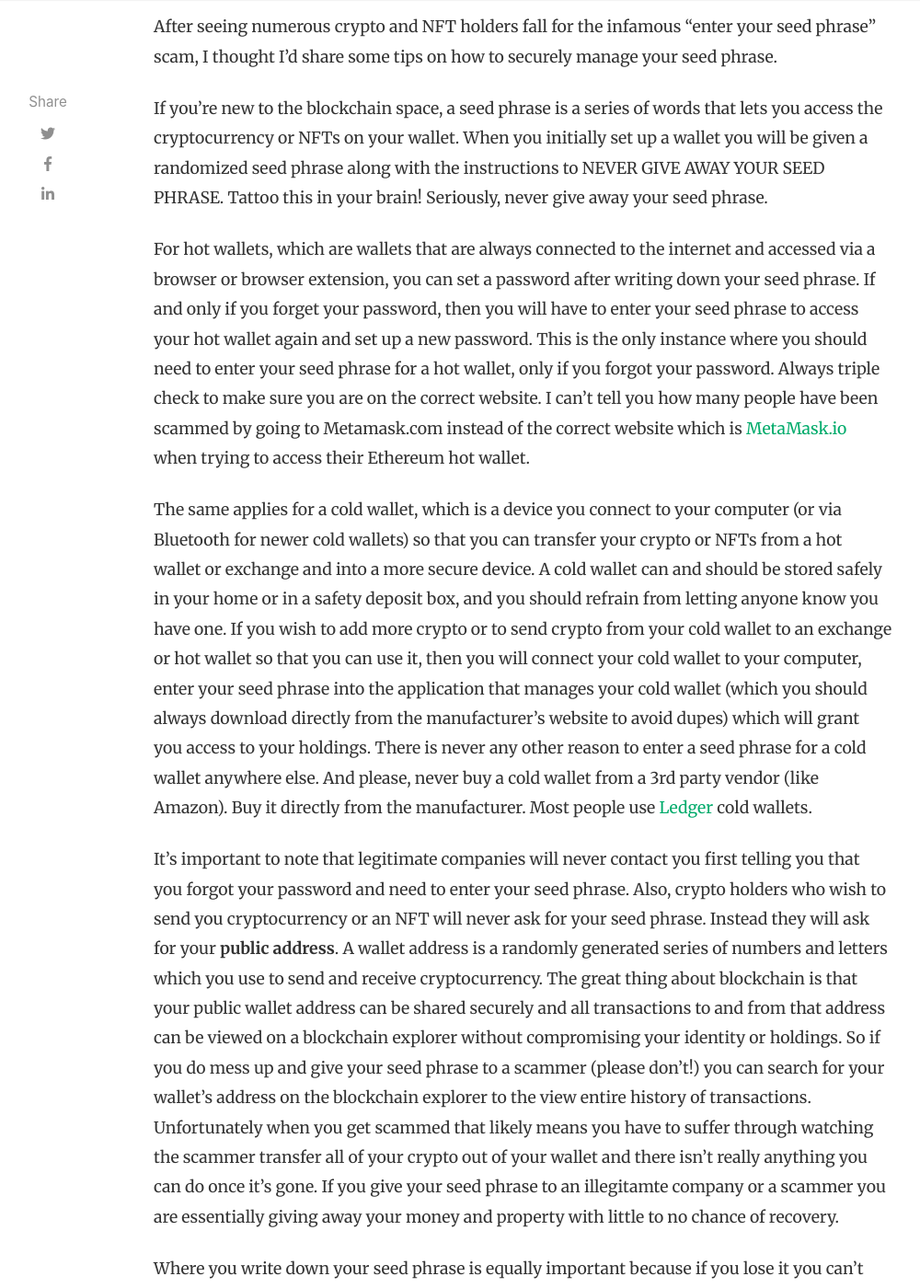
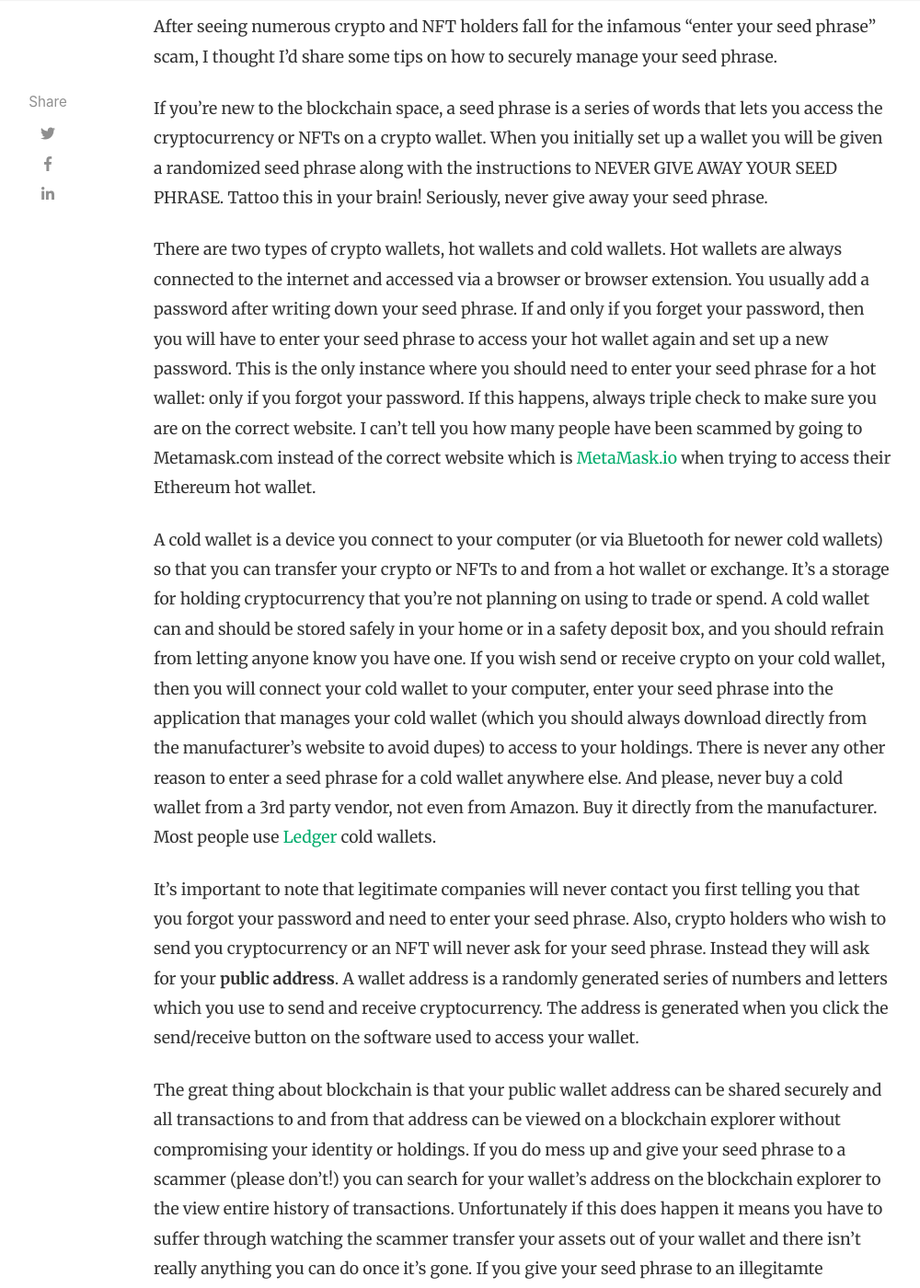
Before and after one commit to dinahjohnson/dinahjohnson.github.io, a Jekyll site: the page built from _posts/2021-08-19-seed-phrases.md, in a window 1280 px wide and 1400 px high, scrolled down 1182 px. Shown: the whole window at 92% size, without its empty margins (118-1118 px from the left). Built offline with Jekyll 4.4.1, drawn with Linux system fonts in a browser that asks for light colours; nearby versions of some CDN libraries; comment, search, counter and statistics services are not loaded; some of the changed text lies outside the part shown.

Commit message:
updated site title and edited blog post

```diff
--- a/_config.yml
+++ b/_config.yml
@@ -1,6 +1,6 @@
 # Site
-name: "Cyber Girl Dinah"
-title: "Cyber Girl Dinah"
+name: "Proof of Work"
+title: "Proof of Work"
 description: "Nothing is so firmly believed as that which is least known."
 baseurl: ""
 include: ["_pages"]
@@ -13,7 +13,7 @@ authors:
     display_name: Dinah Johnson
     gravatar: e56154546cf4be74e393c62d1ae9f9d4
     email: cybergirldinah@gmail.com
-    web: cybergirldinah.com
+    web: https://github.com/cybergirldinah
     twitter: https://twitter.com/cybergirldinah
 
 # Plugins
--- a/_posts/2021-08-19-seed-phrases.md
+++ b/_posts/2021-08-19-seed-phrases.md
@@ -5,7 +5,7 @@ author: dinah
 categories: [ Blockchain, Information Security]
 tags: [cryptocurrency, NFT]
 image: assets/images/wallet.jpg
-description: "Tips on what to do and what not to do with your seed phrase."
+description: "Tips on how to manage your crypto wallet seed phrase."
 featured: true
 hidden: false
 
@@ -14,19 +14,24 @@ hidden: false
 
 After seeing numerous crypto and NFT holders fall for the infamous "enter your seed phrase" scam, I thought I'd share some tips on how to securely manage your seed phrase.
 
-If you're new to the blockchain space, a seed phrase is a series of words that lets you access the cryptocurrency or NFTs on your wallet. When you initially set up a wallet you will be given a randomized seed phrase along with the instructions to NEVER GIVE AWAY YOUR SEED PHRASE. Tattoo this in your brain! Seriously, never give away your seed phrase.
+If you're new to the blockchain space, a seed phrase is a series of words that lets you access the cryptocurrency or NFTs on a crypto wallet. When you initially set up a wallet you will be given a randomized seed phrase along with the instructions to NEVER GIVE AWAY YOUR SEED PHRASE. Tattoo this in your brain! Seriously, never give away your seed phrase.
 
-For hot wallets, which are wallets that are always connected to the internet and accessed via a browser or browser extension, you can set a password after writing down your seed phrase. If and only if you forget your password, then you will have to enter your seed phrase to access your hot wallet again and set up a new password. This is the only instance where you should need to enter your seed phrase for a hot wallet, only if you forgot your password. Always triple check to make sure you are on the correct website. I can't tell you how many people have been scammed by going to Metamask.com instead of the correct website which is [MetaMask.io](https://metamask.io/) when trying to access their Ethereum hot wallet.
+There are two types of crypto wallets, hot wallets and cold wallets. Hot wallets are always connected to the internet and accessed via a browser or browser extension. You usually add a password after writing down your seed phrase. If and only if you forget your password, then you will have to enter your seed phrase to access your hot wallet again and set up a new password. This is the only instance where you should need to enter your seed phrase for a hot wallet: only if you forgot your password. If this happens, always triple check to make sure you are on the correct website. I can't tell you how many people have been scammed by going to Metamask.com instead of the correct website which is [MetaMask.io](https://metamask.io/) when trying to access their Ethereum hot wallet.
 
-The same applies for a cold wallet, which is a device you connect to your computer (or via Bluetooth for newer cold wallets) so that you can transfer your crypto or NFTs from a hot wallet or exchange and into a more secure device. A cold wallet can and should be stored safely in your home or in a safety deposit box, and you should refrain from letting anyone know you have one. If you wish to add more crypto or to send crypto from your cold wallet to an exchange or hot wallet so that you can use it, then you will connect your cold wallet to your computer, enter your seed phrase into the application that manages your cold wallet (which you should always download directly from the manufacturer's website to avoid dupes) which will grant you access to your holdings. There is never any other reason to enter a seed phrase for a cold wallet anywhere else. And please, never buy a cold wallet from a 3rd party vendor (like Amazon). Buy it directly from the manufacturer. Most people use [Ledger](https://www.ledger.com/) cold wallets.
+A cold wallet is a device you connect to your computer (or via Bluetooth for newer cold wallets) so that you can transfer your crypto or NFTs to and from a hot wallet or exchange. It's a storage for holding cryptocurrency that you're not planning on using to trade or spend. A cold wallet can and should be stored safely in your home or in a safety deposit box, and you should refrain from letting anyone know you have one. If you wish send or receive crypto on your cold wallet, then you will connect your cold wallet to your computer, enter your seed phrase into the application that manages your cold wallet (which you should always download directly from the manufacturer's website to avoid dupes) to access to your holdings. There is never any other reason to enter a seed phrase for a cold wallet anywhere else. And please, never buy a cold wallet from a 3rd party vendor, not even from Amazon. Buy it directly from the manufacturer. Most people use [Ledger](https://www.ledger.com/) cold wallets.
 
-It's important to note that legitimate companies will never contact you first telling you that you forgot your password and need to enter your seed phrase. Also, crypto holders who wish to send you cryptocurrency or an NFT will never ask for your seed phrase. Instead they will ask for your **public address**. A wallet address is a randomly generated series of numbers and letters which you use to send and receive cryptocurrency. The great thing about blockchain is that your public wallet address can be shared securely and all transactions to and from that address can be viewed on a blockchain explorer without compromising your identity or holdings. So if you do mess up and give your seed phrase to a scammer (please don't!) you can search for your wallet's address on the blockchain explorer to the view entire history of transactions. Unfortunately when you get scammed that likely means you have to suffer through watching the scammer transfer all of your crypto out of your wallet and there isn't really anything you can do once it's gone.   If you give your seed phrase to an illegitamte company or a scammer you are essentially giving away your money and property with little to no chance of recovery.
+It's important to note that legitimate companies will never contact you first telling you that you forgot your password and need to enter your seed phrase. Also, crypto holders who wish to send you cryptocurrency or an NFT will never ask for your seed phrase. Instead they will ask for your **public address**. A wallet address is a randomly generated series of numbers and letters which you use to send and receive cryptocurrency. The address is generated when you click the send/receive button on the software used to access your wallet.
 
-Where you write down your seed phrase is equally important because if you lose it you can't recover your holdings. Access to that wallet is likely lost forever. For this reason it's not a good idea to store your seed phrase on a device connected to the internet, because as we all know everything is hackable (even blockchain). It's also not a good idea to write your seed phrase down on a random piece of paper you leave lying around. Some good places to write down your seed phrase are:
+The great thing about blockchain is that your public wallet address can be shared securely and all transactions to and from that address can be viewed on a blockchain explorer without compromising your identity or holdings. If you do mess up and give your seed phrase to a scammer (please don't!) you can search for your wallet's address on the blockchain explorer to the view entire history of transactions. Unfortunately if this does happen it means you have to suffer through watching the scammer transfer your assets out of your wallet and there isn't really anything you can do once it's gone. If you give your seed phrase to an illegitamte company or a scammer you are essentially giving away your money and property with little to no chance of recovery.
+
+**Where** you write down your seed phrase is equally important because if you lose it you can't access your assets. Manufacturers of cold wallets do not store seed phrases to ensure they can't be stolen in the event of a hack. Most wallets, hot and cold, do not require personal information from the customer so it would be nearly impossible to prove a wallet belongs to you if you are trying to recover locked assets. Never lose your seed phrase!
+
+It's not a good idea to store your seed phrase on a device connected to the internet, because as we all know everything is hackable. It's also not a good idea to write your seed phrase down on a random piece of paper you leave lying around. Some good places to write down your seed phrase are:
+
  - On the back of a picture kept inside of a frame
  - Inside a hardcover book on a specific page you'll remember (keep the book on a shelf with plenty of other books)
  - On a piece of paper kept in a safe (as long as the safe is well hidden in the event of a break in)
- - In a password manager if you prefer an online solution and you're excellent about maintaining password security. Try [LastPass](https://www.lastpass.com/)
+ - In a password manager if you prefer an online solution and you're excellent about maintaining password security (Try [LastPass](https://www.lastpass.com/))
 
 Places to avoid writing down your seed phrase:
 - In a notes app on your phone
```
